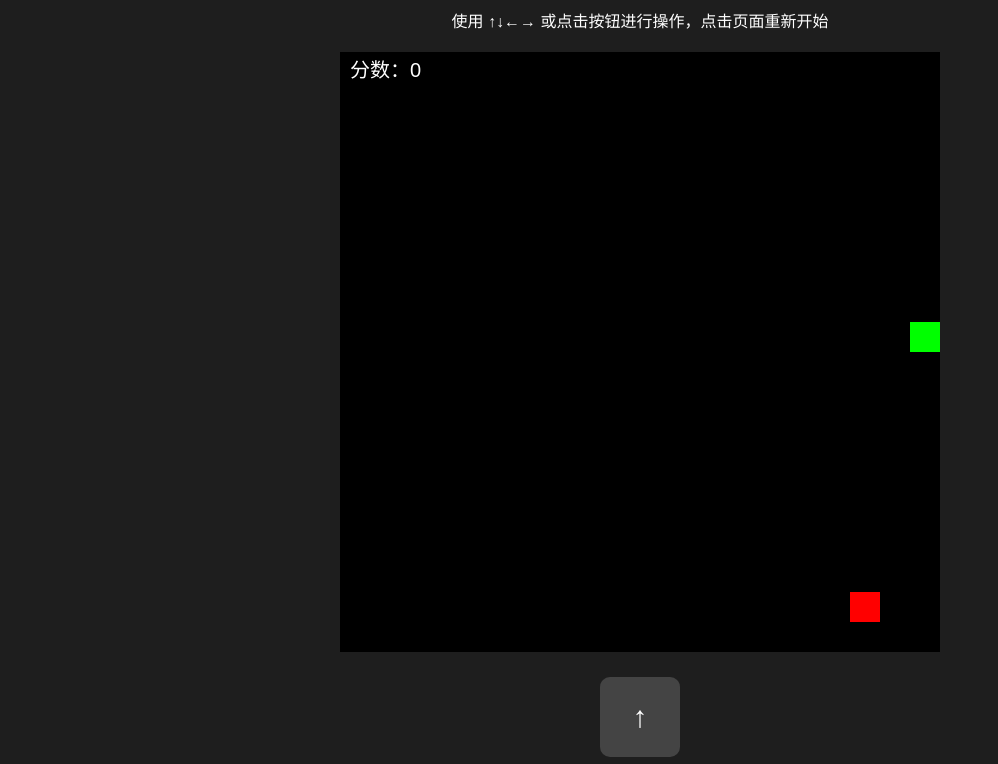
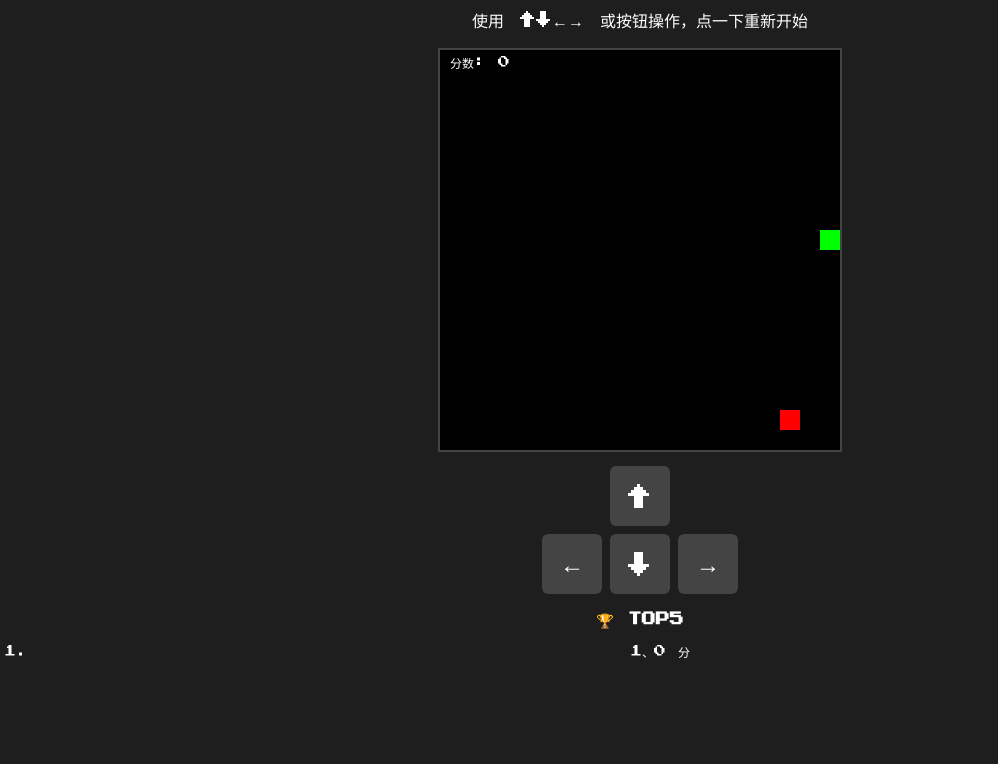
Before and after one commit to fumoto0226/qianni-website, a plain HTML site: page snake.html in a window 1280 px wide. Shown: the part 81-845 px from the top of the page, without its empty margins (0-998 px from the left). After the commit the page ends 800 px from the top, so only its background shows below. Drawn offline with Linux system fonts and the light colour scheme.

```diff
--- a/snake.html
+++ b/snake.html
@@ -4,12 +4,14 @@
   <meta charset="UTF-8">
   <title>贪吃蛇小游戏</title>
   <meta name="viewport" content="width=device-width, initial-scale=1.0">
+  <!-- 像素字体 -->
+  <link href="https://fonts.googleapis.com/css2?family=Press+Start+2P&display=swap" rel="stylesheet">
   <style>
     body {
       background: #1e1e1e;
       color: #fff;
       text-align: center;
-      font-family: sans-serif;
+      font-family: 'Press Start 2P', sans-serif;
       margin: 0;
       padding: 0;
       overflow-x: hidden;
@@ -18,14 +20,15 @@
     canvas {
       background: #000;
       display: block;
-      margin: 20px auto;
+      margin: 10px auto;
+      border: 2px solid #444;
     }
 
     .buttons {
       display: flex;
       flex-direction: column;
       align-items: center;
-      margin-bottom: 20px;
+      margin-bottom: 10px;
     }
 
     .btn-row {
@@ -34,54 +37,60 @@
     }
 
     .btn {
-      width: 80px;
-      height: 80px;
-      font-size: 30px;
-      margin: 5px;
-      border-radius: 10px;
+      width: 60px;
+      height: 60px;
+      font-size: 24px;
+      margin: 4px;
+      border-radius: 6px;
       border: none;
       background-color: #444;
       color: white;
+      font-family: 'Press Start 2P', sans-serif;
     }
 
     .btn:active {
       background-color: #666;
     }
 
-    @media (min-width: 600px) {
-      .buttons {
-        margin-top: 10px;
-      }
+    .scoreboard {
+      margin-top: 10px;
+      font-size: 12px;
     }
   </style>
 </head>
 <body>
-  <h1>贪吃蛇小游戏</h1>
-  <p>使用 ↑↓←→ 或点击按钮进行操作，点击页面重新开始</p>
-  <canvas id="game" width="600" height="600"></canvas>
+  <h1>贪吃蛇</h1>
+  <p>使用 ↑↓←→ 或按钮操作，点一下重新开始</p>
 
-  <!-- 屏幕方向按钮 -->
+  <canvas id="game" width="400" height="400"></canvas>
+
+  <!-- 操作按钮 -->
   <div class="buttons">
     <div class="btn-row">
-      <button class="btn" onclick="setDirection('UP')">↑</button>
+      <button class="btn" onclick="setDirection('UP')" ontouchstart="setDirection('UP')">&#8593;</button>
     </div>
     <div class="btn-row">
-      <button class="btn" onclick="setDirection('LEFT')">←</button>
-      <button class="btn" onclick="setDirection('DOWN')">↓</button>
-      <button class="btn" onclick="setDirection('RIGHT')">→</button>
+      <button class="btn" onclick="setDirection('LEFT')" ontouchstart="setDirection('LEFT')">&#8592;</button>
+      <button class="btn" onclick="setDirection('DOWN')" ontouchstart="setDirection('DOWN')">&#8595;</button>
+      <button class="btn" onclick="setDirection('RIGHT')" ontouchstart="setDirection('RIGHT')">&#8594;</button>
     </div>
+  </div>
+
+  <!-- 排行榜 -->
+  <div class="scoreboard" id="ranking">
+    <h3>🏆 TOP5</h3>
+    <ol id="rankList"></ol>
   </div>
 
   <script>
     const canvas = document.getElementById("game");
     const ctx = canvas.getContext("2d");
-
-    const box = 30;
+    const box = 20;
     const rows = canvas.height / box;
     const columns = canvas.width / box;
 
-    let snake, direction, food, score;
-    let isGameOver = false;
+    let snake, direction, food, score, isGameOver;
+    let rankList = JSON.parse(localStorage.getItem("snake_ranks")) || [];
 
     function resetGame() {
       snake = [{ x: 9 * box, y: 9 * box }];
@@ -92,15 +101,14 @@
     }
 
     resetGame();
+    updateRankUI();
 
-    // 禁止方向键滚动页面
     window.addEventListener("keydown", function (e) {
       if (["ArrowUp", "ArrowDown", "ArrowLeft", "ArrowRight"].includes(e.key)) {
         e.preventDefault();
       }
     }, { passive: false });
 
-    // 监听方向键
     document.addEventListener("keydown", event => {
       if (event.key === "ArrowLeft" && direction !== "RIGHT") direction = "LEFT";
       if (event.key === "ArrowUp" && direction !== "DOWN") direction = "UP";
@@ -115,7 +123,6 @@
       if (dir === "DOWN" && direction !== "UP") direction = "DOWN";
     }
 
-    // 点击页面重新开始
     document.addEventListener("click", () => {
       if (isGameOver) resetGame();
     });
@@ -131,38 +138,31 @@
       if (isGameOver) return;
 
       ctx.clearRect(0, 0, canvas.width, canvas.height);
-
-      // 食物
       ctx.fillStyle = "red";
       ctx.fillRect(food.x, food.y, box, box);
 
-      // 分数
       ctx.fillStyle = "white";
-      ctx.font = "20px sans-serif";
-      ctx.fillText("分数：" + score, 10, 25);
+      ctx.font = "12px 'Press Start 2P'";
+      ctx.fillText("分数: " + score, 10, 18);
 
-      // 蛇
       ctx.fillStyle = "lime";
-      snake.forEach(part => {
-        ctx.fillRect(part.x, part.y, box, box);
-      });
+      snake.forEach(part => ctx.fillRect(part.x, part.y, box, box));
 
-      // 移动
       let head = { ...snake[0] };
       if (direction === "LEFT") head.x -= box;
       if (direction === "RIGHT") head.x += box;
       if (direction === "UP") head.y -= box;
       if (direction === "DOWN") head.y += box;
 
-      // 撞墙或撞自己
       if (
         head.x < 0 || head.x + box > canvas.width ||
         head.y < 0 || head.y + box > canvas.height ||
         snake.some(seg => seg.x === head.x && seg.y === head.y)
       ) {
         isGameOver = true;
+        updateRank(score);
         setTimeout(() => {
-          alert("游戏结束！分数：" + score + "。点击任意处重新开始");
+          alert("GAME OVER! 分数: " + score);
         }, 10);
         return;
       }
@@ -177,6 +177,24 @@
       }
     }
 
+    function updateRank(score) {
+      rankList.push(score);
+      rankList.sort((a, b) => b - a);
+      rankList = rankList.slice(0, 5);
+      localStorage.setItem("snake_ranks", JSON.stringify(rankList));
+      updateRankUI();
+    }
+
+    function updateRankUI() {
+      const rankDom = document.getElementById("rankList");
+      rankDom.innerHTML = "";
+      rankList.forEach((score, index) => {
+        const li = document.createElement("li");
+        li.textContent = `${index + 1}、${score} 分`;
+        rankDom.appendChild(li);
+      });
+    }
+
     setInterval(draw, 150);
   </script>
 </body>
```
Also changed, not shown: index.html (+27 -24 lines), images/img001.jpg (added), 2 other files.
